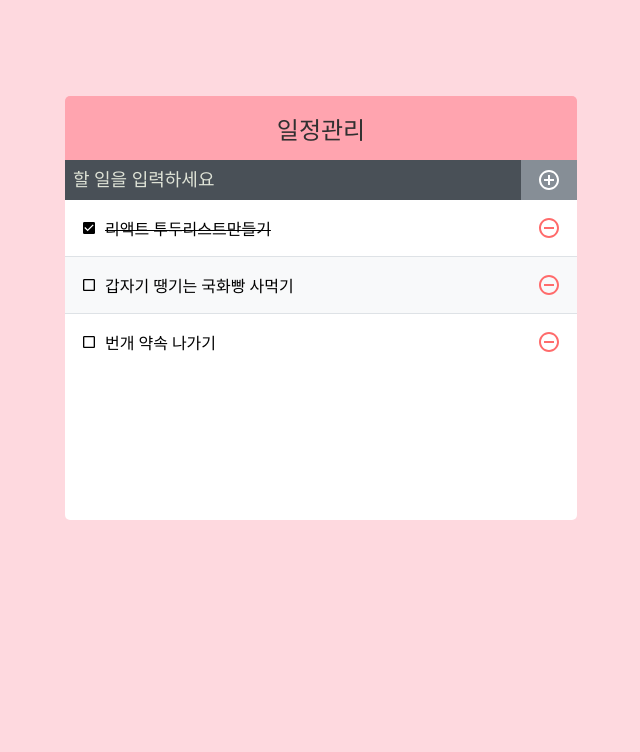
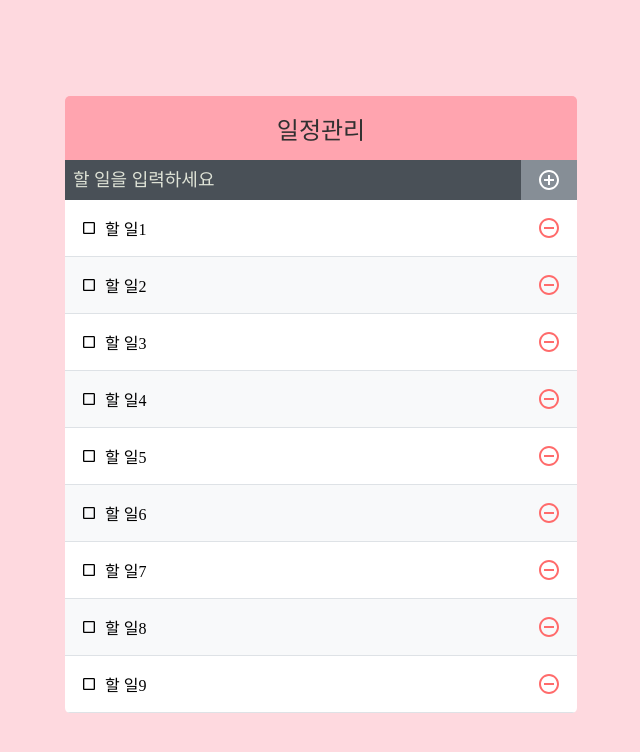
Before and after one commit to SOL-hub/learning-react_Study, a React (Create React App) app in the folder todo-app/: page / in a window 1280 px wide. Shown: the top 752 px of the page, without its empty margins (319-959 px from the left). Built offline with nearby package versions, Linux system fonts and the light colour scheme; a web font is replaced by a local one.

Commit message:
feat : 11장 많은 데이터 렌더링하기

```diff
--- a/todo-app/src/App.js
+++ b/todo-app/src/App.js
@@ -4,15 +4,16 @@ import TodoTemplate from './components/TodoTemplate';
 import TodoInsert from './components/TodoInsert';
 import TodoList from './components/TodoList';
 
-function App() {
-  const [todos, setTodos] = useState([
-    { id: 1, text: '리액트 투두리스트만들기', checked: true },
-    { id: 2, text: '갑자기 땡기는 국화빵 사먹기', checked: false },
-    { id: 3, text: '번개 약속 나가기', checked: false },
-  ]);
+function createBulkTodos() {
+  const array = [];
+  for (let i = 1; i <= 2500; i++) {
+    array.push({ id: i, text: `할 일${i}`, checked: false });
+  }
+  return array;
+}
 
-  //고윳값으로 사용될 id,
-  //ref를 사용하여 변수 담기
+const App = () => {
+  const [todos, setTodos] = useState(createBulkTodos);
 
   const onRemove = useCallback(
     (id) => {
@@ -21,7 +22,7 @@ function App() {
     [todos],
   );
 
-  const nextId = useRef(4);
+  const nextId = useRef(2501);
 
   const onInsert = useCallback(
     (text) => {
@@ -53,6 +54,6 @@ function App() {
       <TodoList todos={todos} onRemove={onRemove} onToggle={onToggle} />
     </TodoTemplate>
   );
-}
+};
 
 export default App;
```
